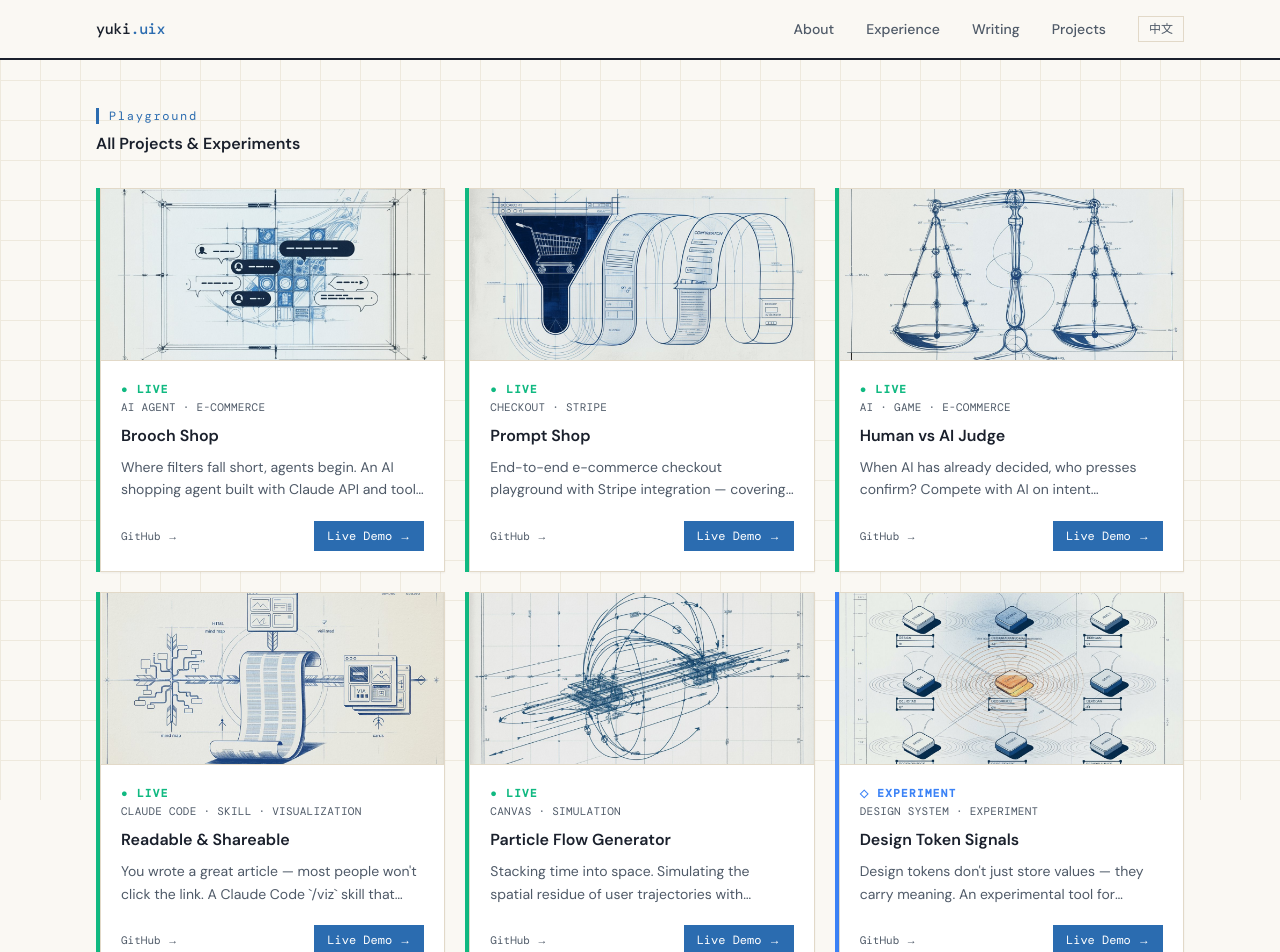
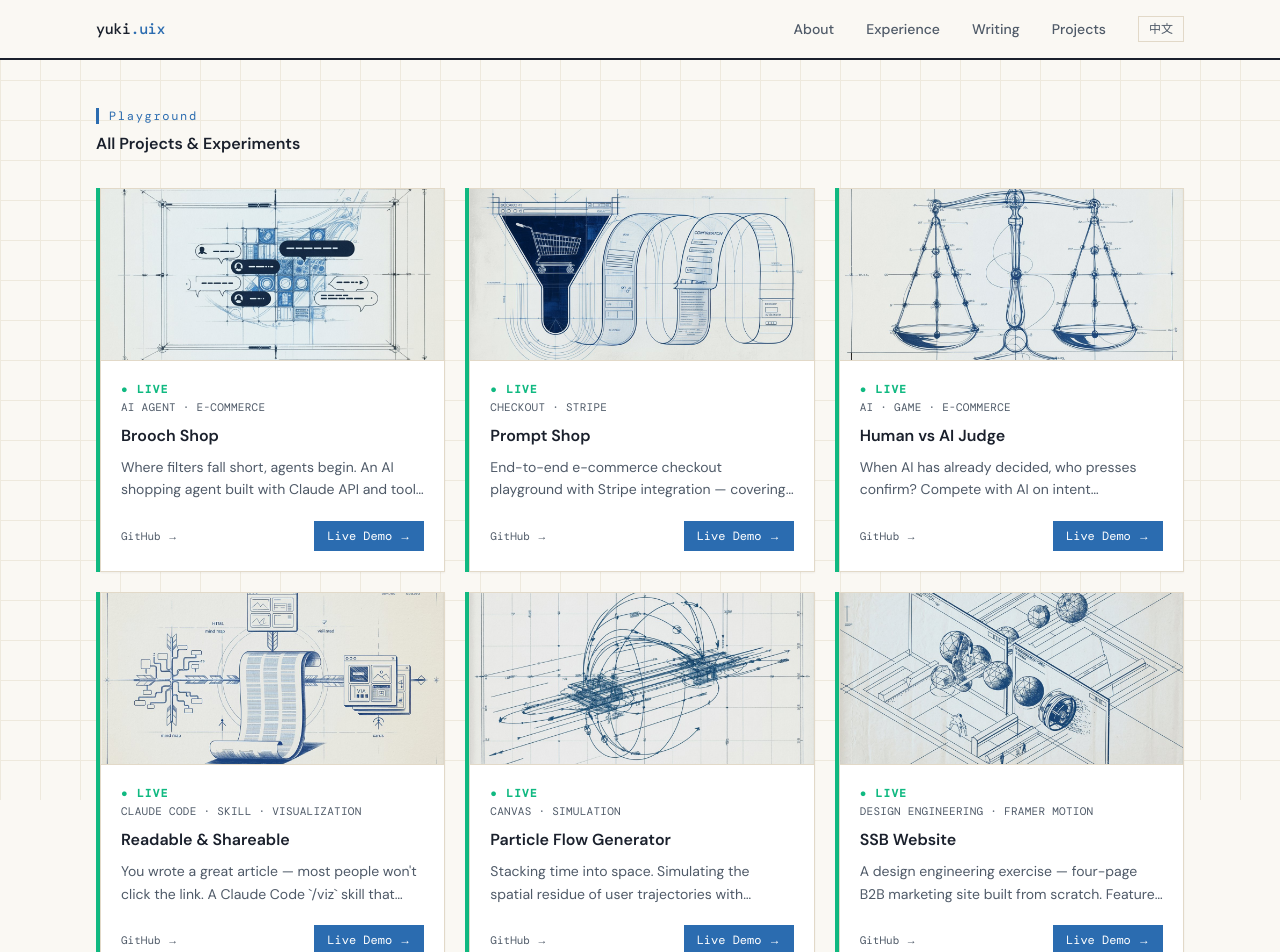
Before and after one commit to yuki-uix/yukiuix-dev, a Next.js app: page /en/playground in a window 1280 px wide. Shown: the top 952 px of the page. Built offline with nearby package versions, Linux system fonts and the light colour scheme.

Commit message:
feat: add SSB website to projects

```diff
--- a/data/projects.ts
+++ b/data/projects.ts
@@ -92,6 +92,19 @@ export const projects: Project[] = [
     articleUrl: "https://mp.weixin.qq.com/s/z-yCjuYR-Hq35w9BCJkpKA",
   },
   {
+    title: "SSB Website",
+    tag: "DESIGN ENGINEERING · FRAMER MOTION",
+    status: "live",
+    featuredOnHome: false,
+    description: {
+      zh: "从零搭建的 B2B 营销站设计工程练习。四页完整实现，含自定义物理弹跳动效 hook（速度向量 + 边界反射）、响应式布局与 Framer Motion 动画。Lighthouse 性能 91 / 无障碍 96 / SEO 100。",
+      en: "A design engineering exercise — four-page B2B marketing site built from scratch. Features a custom physics bounce hook with velocity vectors and wall-reflection, responsive layout, and Framer Motion animations. Lighthouse: Performance 91 / Accessibility 96 / SEO 100.",
+    },
+    coverImage: "/images/projects/ssb-website.png",
+    demoUrl: "https://ssb-website-three.vercel.app/",
+    githubUrl: "https://github.com/yuki-uix/ssb-website",
+  },
+  {
     title: "Design Token Signals",
     tag: "DESIGN SYSTEM · EXPERIMENT",
     status: "experiment",
```
Also changed, not shown: public/images/projects/ssb-website.png (added).
